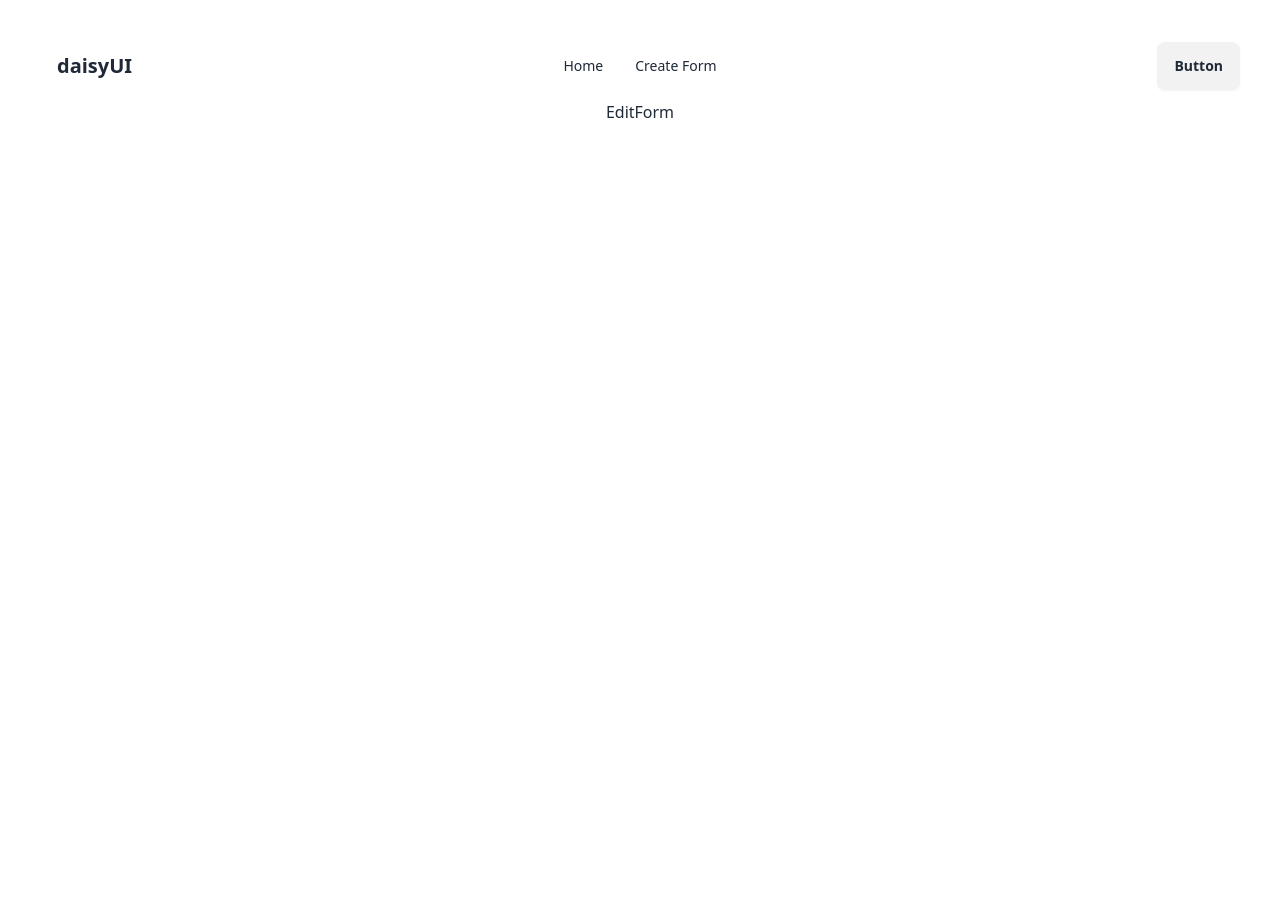
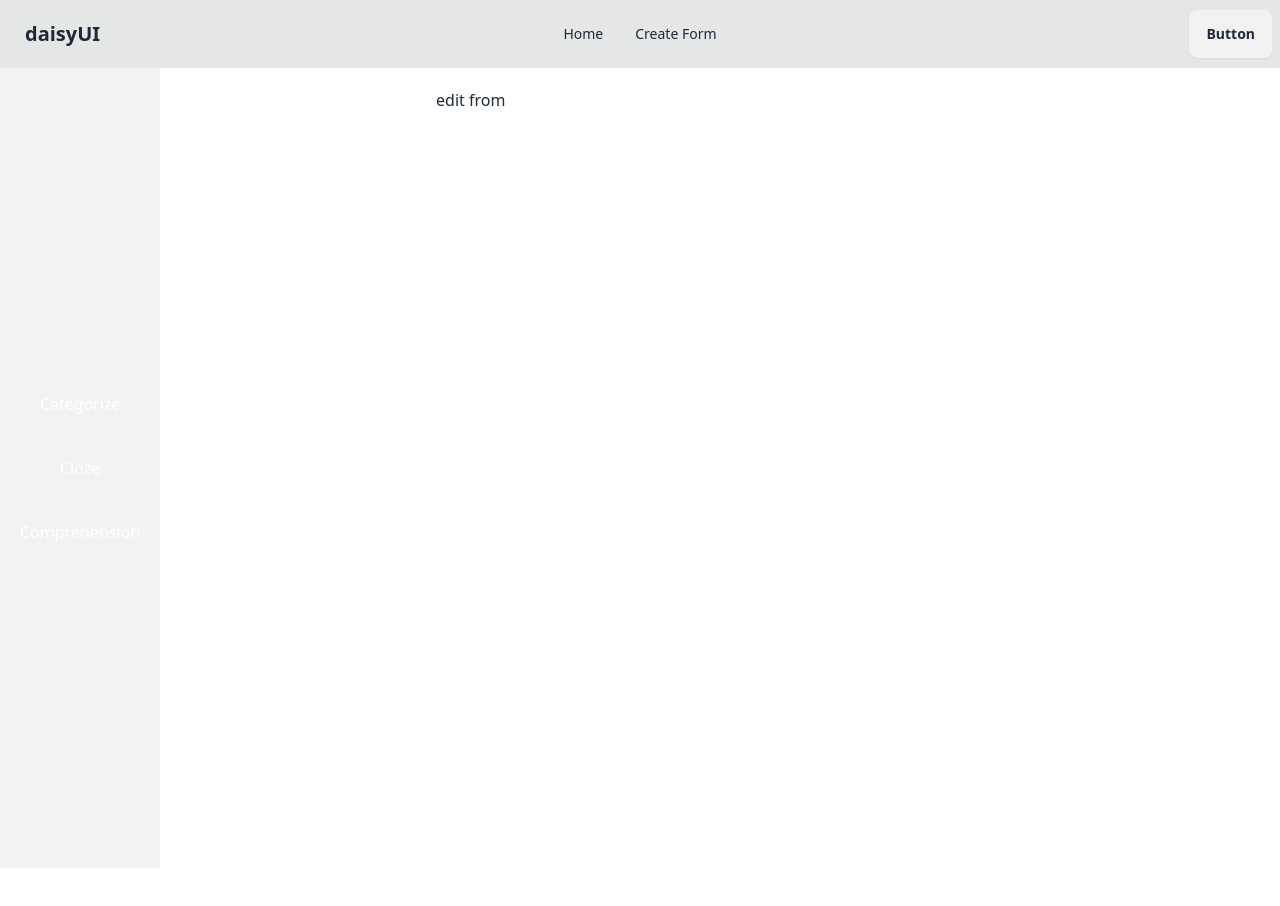
Before and after one commit to Abdullah-Az-Zahur/form-builder-1-client, a React (Vite) app: page /form in a window 1280 px wide. Before the commit the page ends 800 px from the top, so only its background shows below. Built offline with nearby package versions, Linux system fonts and the light colour scheme.

Commit message:
Add : side bar for create form

```diff
--- a/src/App.jsx
+++ b/src/App.jsx
@@ -1,4 +1,4 @@
-import "./App.css";
+// import "./App.css";
 
 function App() {
   return (
--- /dev/null
+++ b/src/components/Categorize.jsx
@@ -0,0 +1,11 @@
+import React from 'react';
+
+const Categorize = () => {
+    return (
+        <div>
+            <h3>Categorize</h3>
+        </div>
+    );
+};
+
+export default Categorize;
--- a/src/components/Navbar.jsx
+++ b/src/components/Navbar.jsx
@@ -8,14 +8,14 @@ const Navbar = () => {
         <Link to="/">Home</Link>
       </li>
       <li>
-        <Link to="/form">Create Form</Link>
+        <Link to="/categorize">Create Form</Link>
       </li>
     </>
   );
 
   return (
     <div>
-      <div className="navbar bg-base-100">
+      <div className="navbar bg-base-300">
         <div className="navbar-start">
           <div className="dropdown">
             <div tabIndex={0} role="button" className="btn btn-ghost lg:hidden">
--- /dev/null
+++ b/src/components/Sidebar.jsx
@@ -0,0 +1,30 @@
+import React from "react";
+import { Link } from "react-router";
+
+const Sidebar = () => {
+  const sidebarItems = (
+    <>
+      <li>
+        <Link to="/categorize">Categorize</Link>
+      </li>
+      <li>
+        <Link to="/cloze">Cloze</Link>
+      </li>
+      <li>
+        <Link to="/comprehension">Comprehension</Link>
+      </li>
+    </>
+  );
+
+  return (
+    <div>
+      <aside className="  text-white p-5 bg-base-200 flex max-w-min h-screen">
+        <ul className="flex-grow flex flex-col justify-center items-center gap-10">
+          {sidebarItems}
+        </ul>
+      </aside>
+    </div>
+  );
+};
+
+export default Sidebar;
--- /dev/null
+++ b/src/layout/CreateForm.jsx
@@ -0,0 +1,19 @@
+import React from "react";
+import Sidebar from "../components/Sidebar";
+import { Outlet } from "react-router";
+
+const CreateForm = () => {
+  return (
+    <div className="relative min-h-screen md:flex">
+      <Sidebar></Sidebar>
+      {/* Outlet --> Dynamic content */}
+      <div className="flex-1 md:ml-64">
+        <div className="p-5">
+          <Outlet />
+        </div>
+      </div>
+    </div>
+  );
+};
+
+export default CreateForm;
--- a/src/main.jsx
+++ b/src/main.jsx
@@ -6,15 +6,23 @@ import App from "./App.jsx";
 import Home from "./pages/Home.jsx";
 import EditForm from "./pages/EditForm.jsx";
 import Main from "./layout/Main.jsx";
+import Categorize from "./components/Categorize.jsx";
+import CreateForm from "./layout/CreateForm.jsx";
 
 const root = document.getElementById("root");
 
 ReactDOM.createRoot(root).render(
   <BrowserRouter>
     <Routes>
+      {/* App Layout */}
       <Route element={<Main />}>
         <Route path="/" element={<Home />} />
-        <Route path="form" element={<EditForm />} />
+
+        {/* Create Form */}
+        <Route element={<CreateForm />}>
+          <Route path="categorize" element={<Categorize />} />
+          <Route path="form" element={<EditForm />} />
+        </Route>
       </Route>
     </Routes>
   </BrowserRouter>
--- a/src/pages/EditForm.jsx
+++ b/src/pages/EditForm.jsx
@@ -1,11 +1,13 @@
-import React from 'react';
+import React from "react";
+import Sidebar from "../components/Sidebar";
+import { Outlet } from "react-router";
 
 const EditForm = () => {
-    return (
-        <div>
-            <h3>EditForm</h3>
-        </div>
-    );
+  return (
+    <div className="relative min-h-screen md:flex">
+      <h3>edit from</h3>
+    </div>
+  );
 };
 
 export default EditForm;
```
